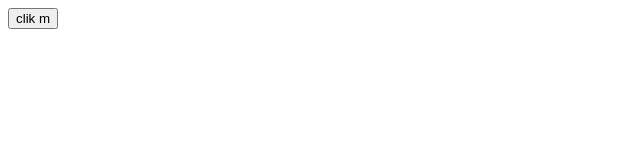
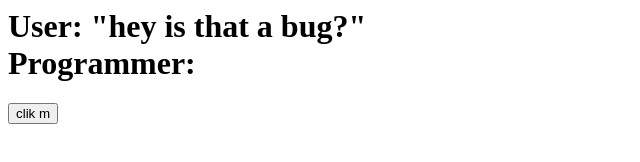
Before and after one commit to Rubyboat1207/ProgrammerBugReportResponseGenerator, a plain HTML site: page index.html in a window 1280 px wide. Shown: the whole page, without its empty margins (0-640 px from the left). Drawn offline with Linux system fonts and the light colour scheme.

Commit message:
Add files via upload

```diff
--- a/index.html
+++ b/index.html
@@ -39,6 +39,7 @@
             document.getElementById("yea_that_thing").innerHTML = responses[getRandomInt(responses.length)]
         }
     </script>
+    <h1>User: "hey is that a bug?"<br>Programmer:</h1>
     <h1 id="yea_that_thing"></h1>
     <button onclick="generate()">clik m</button>
 </html>
```
